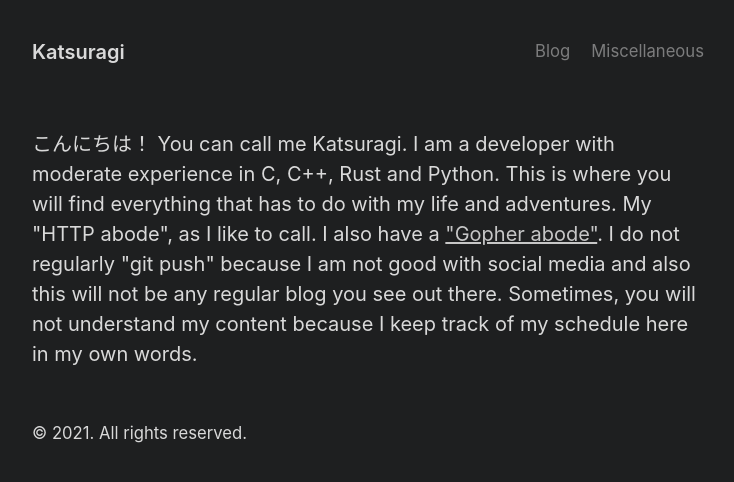
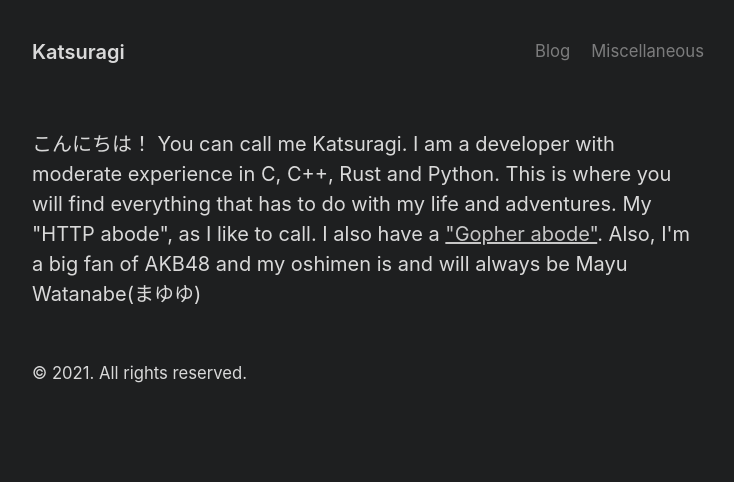
Before and after one commit to katsuragi99/katsuragi99.github.io, a Jekyll site: the page built from index.html, in a window 1280 px wide. Shown: the top 482 px of the page, without its empty margins (272-1006 px from the left). Built offline with Jekyll 4.4.1, drawn with Linux system fonts in a browser that asks for light colours; the list of posts is cut into pages by our own code.

Commit message:
modified index.html

```diff
--- a/index.html
+++ b/index.html
@@ -7,10 +7,8 @@ title: Home
 experience in C, C++, Rust and Python. This is where you will find everything
 that has to do with my life and adventures. My "HTTP abode", as I like to call.
 I also have a  <a href="gopher://sdf.org/1/users/katsuragi/"> "Gopher
-abode"</a>. I do not regularly "git push" because I am not good with social
-media and also this will not be any regular blog you see out there. Sometimes,
-you will not understand my content because I keep track of my schedule here in
-my own words.
+abode"</a>. Also, I'm a big fan of AKB48 and my oshimen is and will always be
+Mayu Watanabe(まゆゆ)
 </p>
 
 <!--<div class="posts">
```
